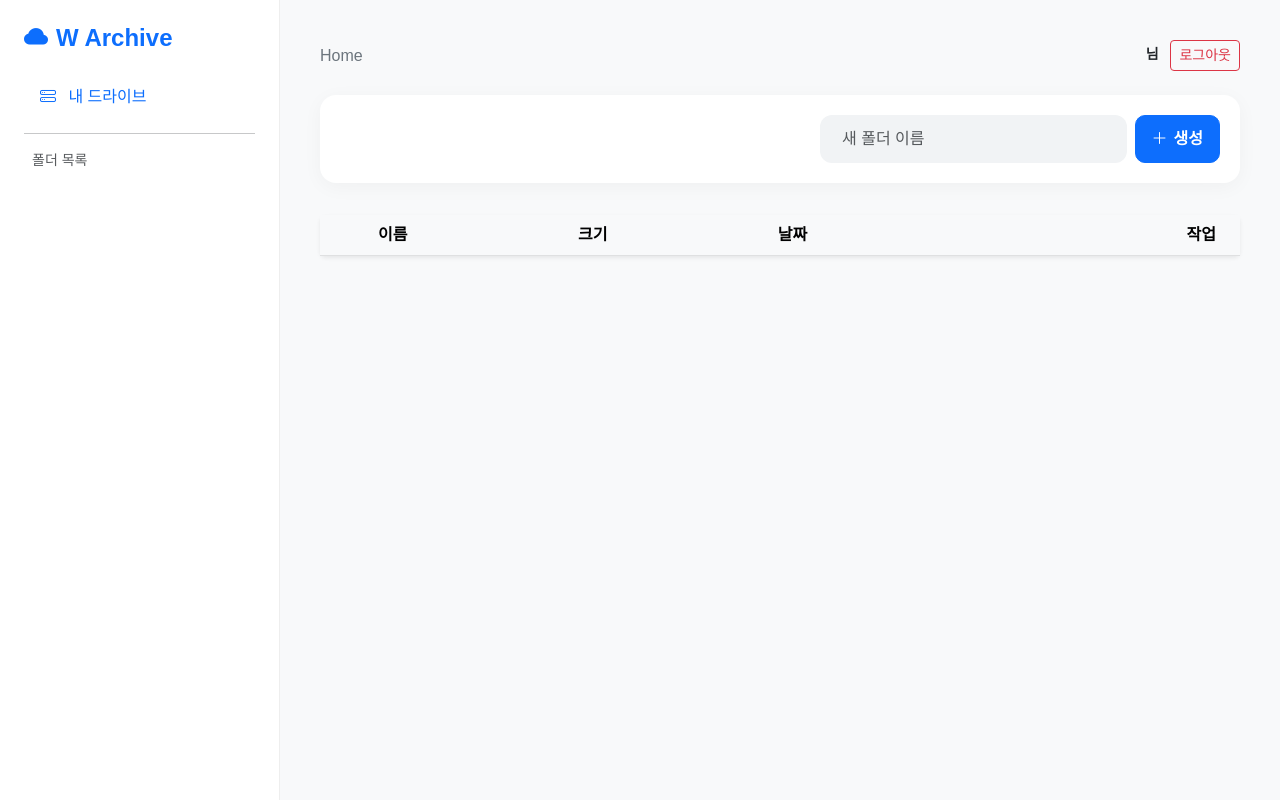
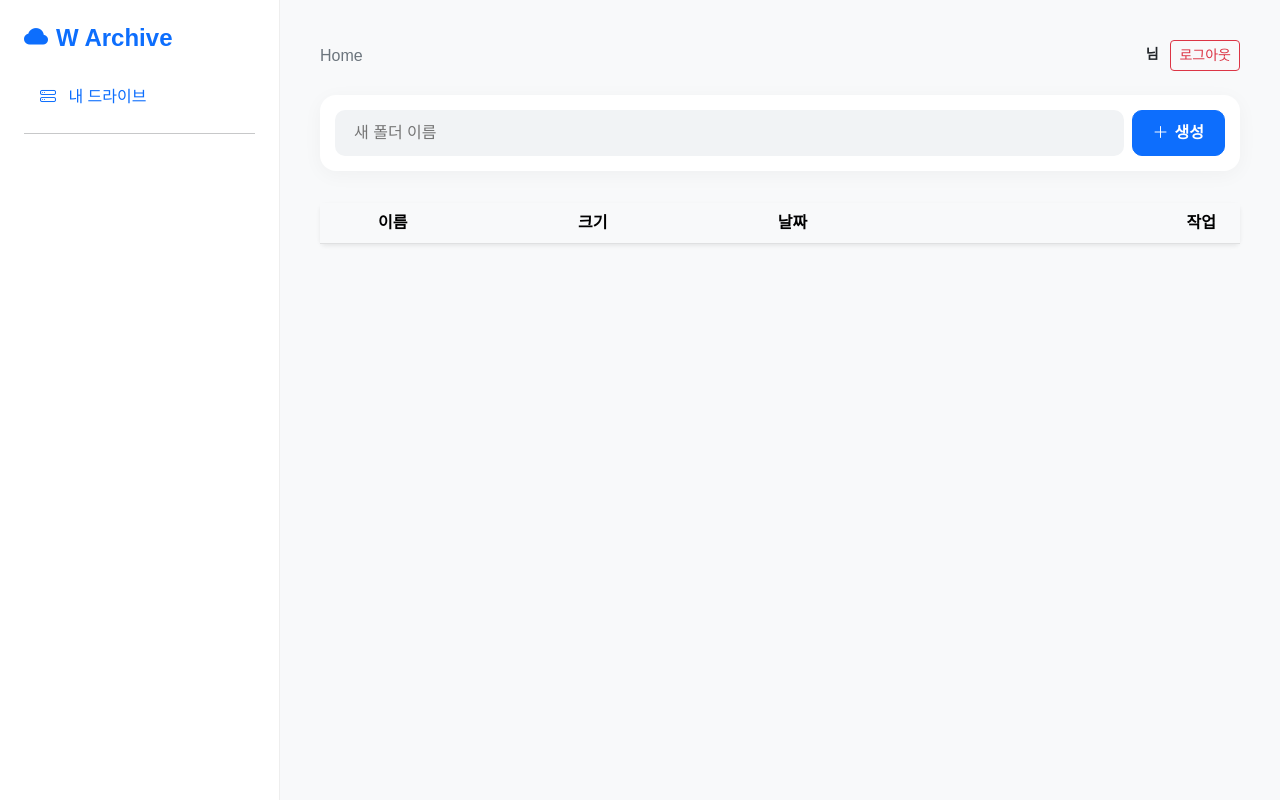
Before and after one commit to wondora/django_archive, a Django app: page / in a window 1280 px wide. Run offline with Django 5.2, Linux system fonts and the light colour scheme; data that the repository does not hold is empty.

Commit message:
modify 디자인

```diff
--- a/core/templates/core/explorer.html
+++ b/core/templates/core/explorer.html
@@ -24,7 +24,7 @@
         .drop-target { background-color: #e7f1ff; outline: 2px dashed #0d6efd; border-radius: 4px; }
         a { -webkit-user-drag: none; }
 
-        /* 브레드크럼 정렬 */
+        /* 브레드크럼 */
         .breadcrumb { display: flex; align-items: center; margin-bottom: 0; }
         .breadcrumb-item { display: flex; align-items: center; }
         .breadcrumb-item + .breadcrumb-item::before { display: flex; align-items: center; padding-top: 2px; }
@@ -32,40 +32,27 @@
         .breadcrumb-item a:hover { color: #0d6efd; text-decoration: underline; }
         .breadcrumb-item.active { font-weight: 600; color: #212529; }
 
-        /* 툴바 및 UI */
-        .toolbar-card { background: white; border-radius: 16px; padding: 1.25rem; box-shadow: 0 4px 20px rgba(0,0,0,0.04); margin-bottom: 2rem; }
-        .custom-input-group { background: #f1f3f5; border-radius: 12px; padding: 4px 8px; border: 2px solid transparent; }
+        /* [수정] 툴바 및 높이 통일 스타일 */
+        .toolbar-card { background: white; border-radius: 16px; padding: 15px; box-shadow: 0 4px 20px rgba(0,0,0,0.04); margin-bottom: 2rem; }
+
+        /* ★★★ 높이(세로 크기) 46px로 강제 통일 ★★★ */
+        .h-fixed { height: 46px !important; }
+
+        .custom-input-group { background: #f1f3f5; border-radius: 10px; padding: 0 15px; border: 2px solid transparent; display: flex; align-items: center; }
         .custom-input-group:focus-within { background: white; border-color: #0d6efd; }
-        .btn-elegant { border-radius: 10px; padding: 8px 16px; font-weight: 600; display: flex; align-items: center; gap: 6px; transition: all 0.3s; }
+        .custom-input-group input { border: none; background: transparent; outline: none; width: 100%; }
+
+        /* 버튼 스타일 */
+        .btn-elegant { border-radius: 10px; padding: 0 20px; font-weight: 600; display: flex; align-items: center; justify-content: center; gap: 6px; white-space: nowrap; }
 
         /* 업로드 오버레이 */
         #drop-overlay { display:none; position:fixed; top:0; left:0; width:100%; height:100%; background:rgba(0,0,0,0.75); z-index:9999; color:white; flex-direction:column; align-items:center; justify-content:center; }
 
-        /* [모달창 2/3 크기 스타일] */
-        .modal-custom-size .modal-dialog {
-            max-width: 66vw; /* 가로 2/3 */
-            margin: 10vh auto; /* 상하 여백 */
-        }
-        .modal-custom-size .modal-content {
-            height: 66vh; /* 세로 2/3 */
-            display: flex;
-            flex-direction: column;
-        }
-        .modal-custom-size .modal-body {
-            flex: 1;
-            display: flex;
-            flex-direction: column;
-            gap: 15px;
-            overflow-y: auto;
-        }
-        /* 텍스트 입력 영역 꽉 채우기 */
-        #file-content-area, #edit-file-content {
-            flex: 1;
-            resize: none;
-            font-family: 'Consolas', 'Monaco', monospace; /* 코드/텍스트용 폰트 */
-            font-size: 14px;
-            line-height: 1.6;
-        }
+        /* 모달창 스타일 */
+        .modal-custom-size .modal-dialog { max-width: 66vw; margin: 10vh auto; }
+        .modal-custom-size .modal-content { height: 66vh; display: flex; flex-direction: column; }
+        .modal-custom-size .modal-body { flex: 1; display: flex; flex-direction: column; gap: 15px; overflow-y: auto; }
+        #file-content-area, #edit-file-content { flex: 1; resize: none; font-family: 'Consolas', 'Monaco', monospace; font-size: 14px; line-height: 1.6; }
     </style>
 </head>
 <body>
@@ -82,7 +69,6 @@
             <i class="bi bi-hdd-stack me-2"></i> 내 드라이브
         </a>
         <hr>
-        <div class="small text-muted mb-2 px-2">폴더 목록</div>
         <div id="folder-tree-root">
             {% include "core/folder_tree.html" with folders=all_folders_root %}
         </div>
@@ -106,26 +92,29 @@
         <div class="small fw-bold">{{ user.username }}님 <a href="{% url 'logout' %}" class="ms-2 btn btn-sm btn-outline-danger">로그아웃</a></div>
     </div>
 
-    <div class="toolbar-card d-flex justify-content-end align-items-center gap-3">
-        <div style="max-width: 400px; flex-grow: 1;">
-            <form action="{% if current_folder %}{% url 'create_folder' current_folder.id %}{% else %}{% url 'create_root_folder' %}{% endif %}" method="post" class="m-0 d-flex gap-2">
+    <div class="toolbar-card d-flex align-items-center gap-2">
+
+        <form action="{% if current_folder %}{% url 'create_folder' current_folder.id %}{% else %}{% url 'create_root_folder' %}{% endif %}" method="post" class="m-0 d-flex gap-2 flex-grow-1">
             {% csrf_token %}
-                <div class="custom-input-group flex-grow-1 d-flex align-items-center">
-                    <input type="text" name="folder_name" class="form-control border-0 bg-transparent" placeholder="새 폴더 이름" required>
+            <div class="custom-input-group h-fixed flex-grow-1">
+                <input type="text" name="folder_name" placeholder="새 폴더 이름" required autocomplete="off">
             </div>
-                <button type="submit" class="btn btn-primary btn-elegant btn-create"><i class="bi bi-plus-lg"></i>생성</button>
+            <button type="submit" class="btn btn-primary btn-elegant h-fixed">
+                <i class="bi bi-plus-lg"></i> 생성
+            </button>
         </form>
-        </div>
 
         {% if current_folder %}
-        <button type="button" class="btn btn-success btn-elegant" data-bs-toggle="modal" data-bs-target="#createFileModal">
+        <div class="d-flex gap-2 ms-2">
+            <button type="button" class="btn btn-success btn-elegant h-fixed" data-bs-toggle="modal" data-bs-target="#createFileModal">
                 <i class="bi bi-file-earmark-plus"></i> 파일 만들기
             </button>
 
             <input type="file" id="manual-upload" multiple class="d-none" onchange="handleManualUpload(this)">
-        <button type="button" class="btn btn-outline-primary btn-elegant btn-upload" onclick="document.getElementById('manual-upload').click()">
+            <button type="button" class="btn btn-outline-primary btn-elegant btn-upload h-fixed" onclick="document.getElementById('manual-upload').click()">
                 <i class="bi bi-upload"></i> 업로드
             </button>
+        </div>
         {% endif %}
     </div>
 
@@ -265,11 +254,10 @@
 
 <script src="https://cdn.jsdelivr.net/npm/bootstrap@5.3.0/dist/js/bootstrap.bundle.min.js"></script>
 <script>
-    // [A] 전역 설정: 브라우저 기본 동작 차단
+    // [스크립트는 100% 원본 그대로 유지]
     window.addEventListener("dragover", function(e) { e.preventDefault(); e.stopPropagation(); }, false);
     window.addEventListener("drop", function(e) { e.preventDefault(); e.stopPropagation(); }, false);
 
-    // [B] 폴더 트리 토글
     function handleFolderClick(event, elementId, isCurrentFolder) {
         if (isCurrentFolder) {
             event.preventDefault();
@@ -295,7 +283,6 @@
         }
     }
 
-    // [C] 드래그 앤 드롭 (내부 이동)
     let isInternalDragging = false;
     function handleDragStart(e, type, id) {
         isInternalDragging = true;
@@ -305,9 +292,7 @@
     }
     document.addEventListener('dragend', () => isInternalDragging = false);
 
-    // [D] 초기화 로직
     document.addEventListener("DOMContentLoaded", () => {
-        // 폴더 트리 상태 복구
         document.querySelectorAll('.subfolder-group').forEach(el => el.style.display = 'none');
         const activeLink = document.querySelector(".active-folder");
         if (activeLink) {
@@ -327,7 +312,6 @@
             }
         }
 
-        // 이동 드롭존 설정
         document.querySelectorAll('.drop-zone').forEach(zone => {
             zone.addEventListener('dragover', (e) => {
                 if (isInternalDragging) { e.preventDefault(); zone.classList.add('drop-target'); }
@@ -358,9 +342,6 @@
         });
     });
 
-    // [E] 파일 업로드 처리 (진행바 포함)
-
-    // 1. 공통 업로드 함수 (XHR 사용)
     function uploadFilesWithProgress(files) {
         const folderId = "{{ current_folder.id|default:'' }}";
         if (!folderId) {
@@ -373,7 +354,6 @@
             formData.append('files', files[i]);
         }
 
-        // 모달 열기 & 초기화
         const progressModal = new bootstrap.Modal(document.getElementById('progressModal'));
         const progressBar = document.getElementById('upload-progress-bar');
         progressBar.style.width = "0%";
@@ -384,7 +364,6 @@
         xhr.open("POST", `/folder/${folderId}/upload/`);
         xhr.setRequestHeader("X-CSRFToken", "{{ csrf_token }}");
 
-        // 진행률 이벤트
         xhr.upload.onprogress = function(e) {
             if (e.lengthComputable) {
                 const percentComplete = (e.loaded / e.total) * 100;
@@ -414,7 +393,6 @@
         xhr.send(formData);
     }
 
-    // 2. 드래그 앤 드롭 이벤트
     const overlay = document.getElementById('drop-overlay');
     window.addEventListener('dragenter', (e) => {
         if (!isInternalDragging && e.dataTransfer.types.includes('Files')) overlay.style.display = 'flex';
@@ -431,7 +409,6 @@
         }
     });
 
-    // 3. 버튼 클릭 업로드 이벤트
     function handleManualUpload(input) {
         if (input.files.length > 0) {
             uploadFilesWithProgress(input.files);
@@ -439,7 +416,6 @@
         input.value = '';
     }
 
-    // [F] 새 텍스트 파일 생성
     async function saveNewFile() {
         const nameInput = document.getElementById('new-file-name');
         const contentInput = document.getElementById('file-content-area');
@@ -463,7 +439,6 @@
         } catch (error) { console.error('Error:', error); alert("서버 오류"); }
     }
 
-    // [G] 파일 수정 (불러오기 & 저장하기)
     async function openEditModal(fileId) {
         try {
             const response = await fetch(`/file/${fileId}/content/`);
```
Also changed, not shown: core/templates/core/explorer_backup.html (+81 -20 lines). Lines whose indentation alone changed are shown as unchanged.
